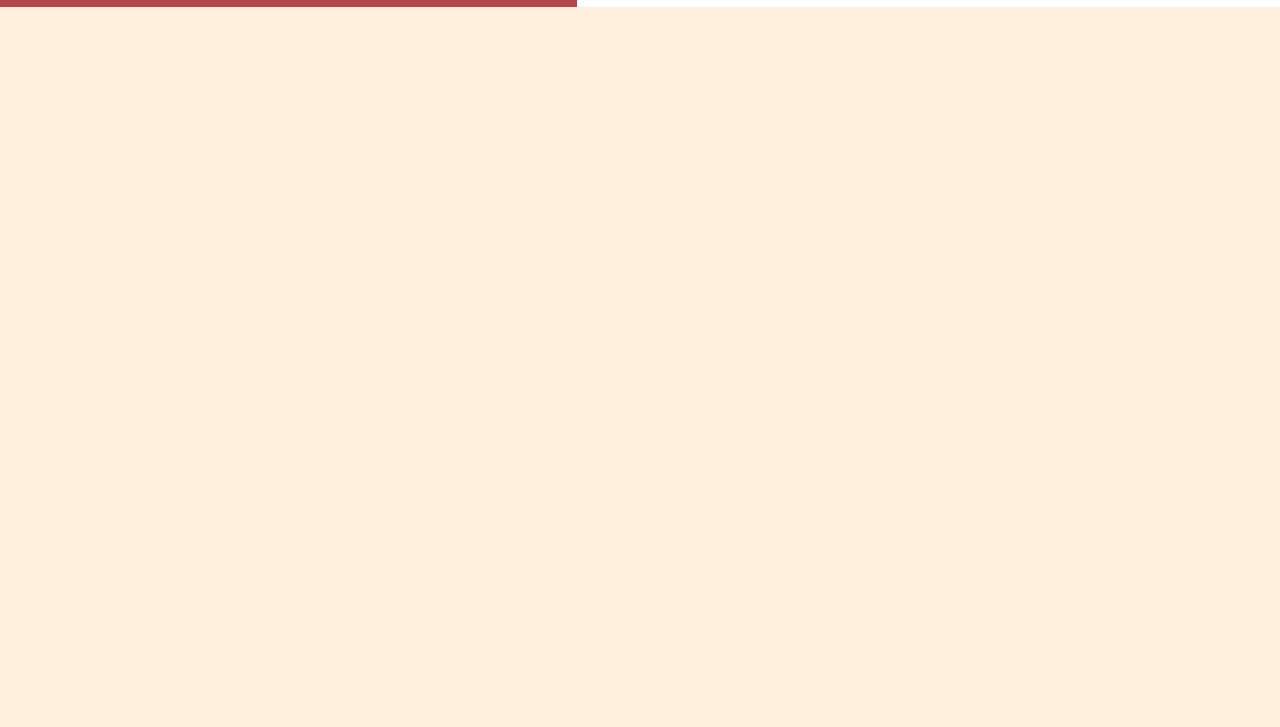
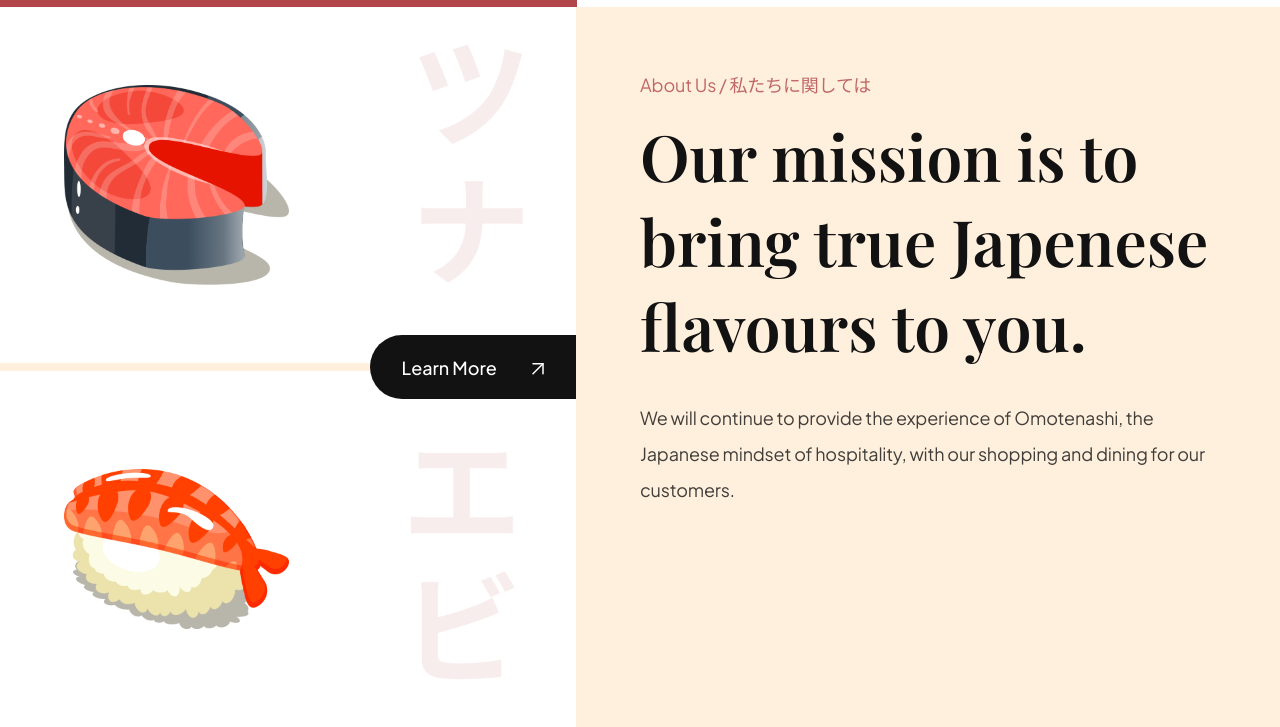
Before and after one commit to amaan025/HTML_CSS_JS, a website built with Vite: page index.html in a window 1280 px wide. Shown: the part 791-1518 px from the top of the page. Before the commit the page ends 800 px from the top, so only its background shows below. Built offline with nearby package versions, Linux system fonts and the light colour scheme.

Commit message:
completed about us section

```diff
--- a/css/sections/about.css
+++ b/css/sections/about.css
@@ -0,0 +1,73 @@
+.about-us{
+    display: flex;
+    min-height: 720px;
+    overflow: hidden;
+}
+
+.about-us__image{
+    flex: 1;
+    display: flex;
+    flex-direction: column;
+    justify-content: center;
+    background: var(--color-white);
+    position: relative;
+}
+
+.about-us__image div{
+    padding: 32px 64px;
+    flex: 1;
+    display: flex;
+    align-items: center;
+    background-position: center;
+    background-repeat: no-repeat;
+    background-size: contain;
+}
+
+.about-us__image-sushi3{
+    border-bottom: 8px solid var(--color-creamson);
+    background-image: url("../../assets/about_bg1.png");
+}
+
+.about-us__image-sushi2{
+    background-image: url("../../assets/about_bg2.png");
+}
+
+.about-us__image-sushi3 img{
+    width: 225px;
+    height: 200px;
+}
+
+.about-us__image-sushi2 img{
+    width: 225px;
+    height: 160px;
+}
+
+.about-us__button{
+    position: absolute;
+    right: 0;
+    padding: 12px 32px;
+    min-height: 64px;
+    background: var(--secondary-color);
+    border-radius: 32px 0 0 32px;
+    border: 0;
+    outline: 0;
+    color: #fff;
+    font-family: var(--plus-jakarta-sans);
+    font-weight: 500;
+    font-size: 18px;
+    line-height: 23px;
+    cursor: pointer;
+}
+
+.about-us__button img{
+    object-fit: contain;
+    margin-left: 32px;
+}
+
+.about-us__content{
+    padding : 64px;
+    flex: 1;
+    display: flex;
+    flex-content: center;
+    flex-direction: column;
+}
--- a/index.html
+++ b/index.html
@@ -57,8 +57,8 @@
 
         <div class="hero-content">
             <div class="hero-content-info">
-                <h1>Feel the taste of Japenese food</h1>
-                <p> Feel the taste of the most popular Japenese food from anywhere and anytime</p>
+                <h1>Feel the taste of Japanese food</h1>
+                <p> Feel the taste of the most popular Japanese food from anywhere and anytime</p>
 
                 <div class="hero-content__buttons">
                     <button class="hero-content__order-button">Order Now</button>
@@ -82,6 +82,26 @@
             </div>
         </div>
     </section>
+
+    <section class="about-us" id="about">
+        <div class="about-us__image">
+            <div class="about-us__image-sushi3">
+                <img src="assets/sushi-3.png" alt="sushi"/>
+            </div>
+            <button class="about-us__button">Learn More
+                <img src="assets/arrow-up-right.svg" alt="learn more"/></button>
+            <div class="about-us__image-sushi2">
+                <img src="assets/sushi-2.png" alt="sushi"/>
+            </div>
+        </div>
+
+        <div class="about-us__content">
+            <p class="sushi__subtitle">About Us / 私たちに関しては</p>
+            <h3 class="sushi__title">Our mission is to bring true Japenese flavours to you.</h3>
+            <p class="sushi__description">We will continue to provide the experience of Omotenashi, the Japanese mindset of hospitality, with our shopping and dining for our customers.</p>
+
+        </div>
+    </section>
     <script src="js/script.js" type="module"></script>
 </body>
 </html>
```
